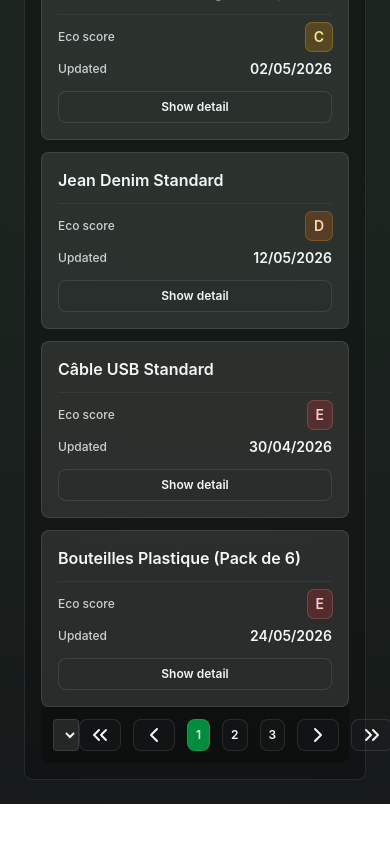
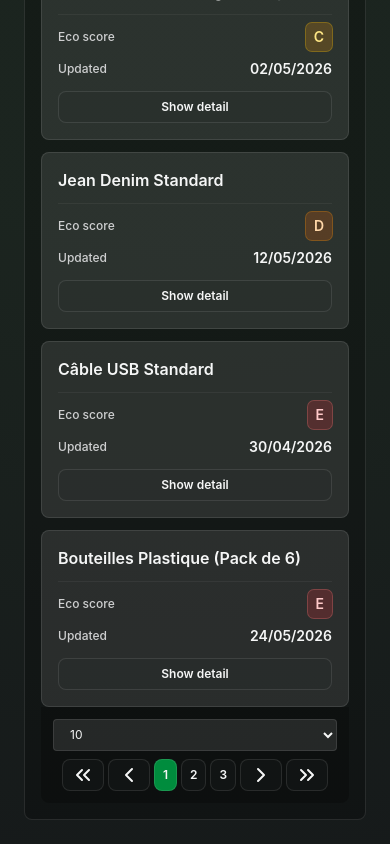
Before and after one commit to chrisrouty/test-eco-design-cloud, a React (Vite) app: page / in a window 390 px wide. Shown: the part 1599-2443 px from the top of the page. Before the commit the page ends 2403 px from the top, so only its background shows below. Built offline with nearby package versions, Linux system fonts and the light colour scheme.

Commit message:
fix paginate responsive

```diff
--- a/src/features/products/components/ProductPaginate/index.tsx
+++ b/src/features/products/components/ProductPaginate/index.tsx
@@ -20,9 +20,15 @@ export const ProductPaginate = () => {
 	);
 
 	return (
-		<div className="flex items-center justify-between bg-black/24 p-3 rounded-b-lg">
+		<div className={clsx(
+			'flex flex-col items-center justify-between bg-black/24 p-3 rounded-b-lg gap-2',
+			'md:flex-row'
+		)}>
 
-			<div className="flex items-center gap-2">
+			<div className={clsx(
+				'flex items-center gap-2 w-full',
+				'md:gap-3 md:w-fit'
+			)}>
 				<Label className={classes}>Row per page :</Label>
 				<Select
 					onChange={setPageSize}
@@ -30,10 +36,14 @@ export const ProductPaginate = () => {
 					value={pageSize}
 					id="rowsPerPage"
 					name="rowsPerPage"
+					className="w-full"
 				/>
 			</div>
 
-			<div className="flex items-center gap-3">
+			<div className={clsx(
+				'flex items-center gap-1',
+				'md:gap-3'
+			)}>
 				<Button variant="glass" size="sm">
 					<ChevronsLeft /> <span className={classes}>First page</span>
 				</Button>
@@ -41,7 +51,10 @@ export const ProductPaginate = () => {
 					<ChevronLeft /> <span className={classes}>Previous page</span>
 				</Button>
 
-				<div className="flex items-center gap-3">
+				<div className={clsx(
+					'flex items-center gap-1',
+					'md:gap-3'
+				)}>
 					<Button variant="glass" size="sm" className="bg-primary-hover">1</Button>
 					<Button variant="glass" size="sm">2</Button>
 					<Button variant="glass" size="sm">3</Button>
```
